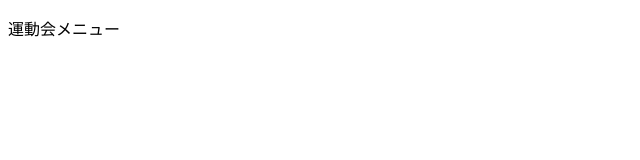
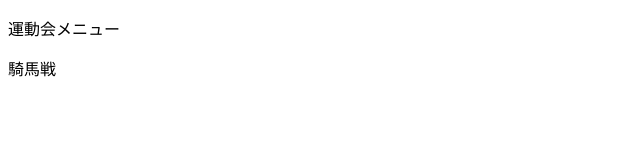
Before and after one commit to AT3101/TestTeampullreq, a plain HTML site: page index.html in a window 1280 px wide. Shown: the full height of the page, 0-640 px from the left. Drawn offline with Linux system fonts and the light colour scheme.

Commit message:
pタグ騎馬戦追加

```diff
--- a/index.html
+++ b/index.html
@@ -8,5 +8,6 @@
 </head>
 <body>
     <p>運動会メニュー</p>
+		<p>騎馬戦</p>
 </body>
 </html>
```
